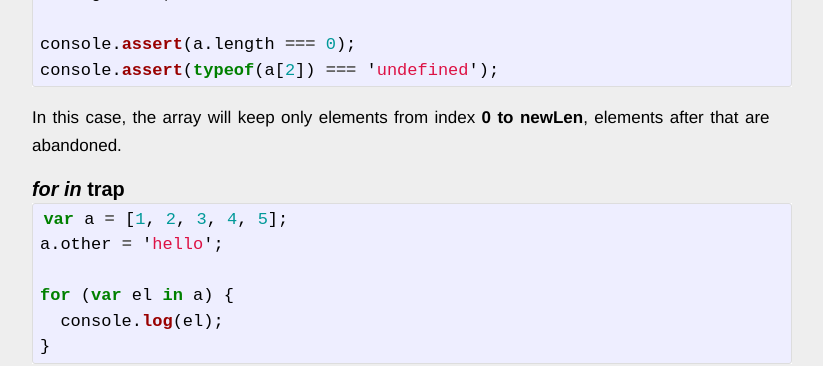
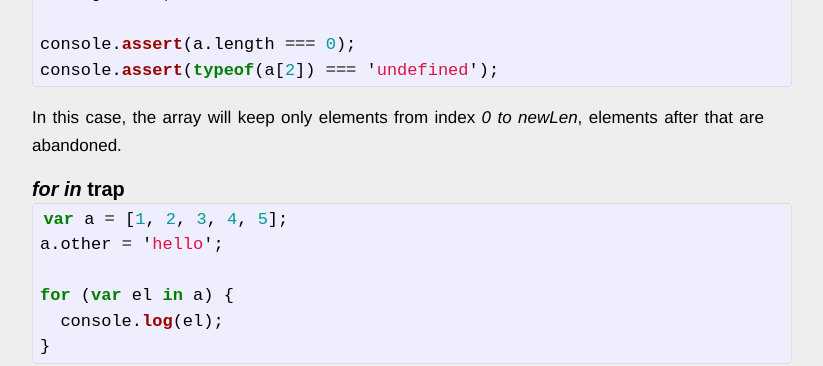
Before and after one commit to fuqcool/fuqcool.github.io, a Jekyll site: the page built from _posts/2014-02-11-know-js-array.md, in a window 1280 px wide. Shown: the part 1628-1994 px from the top of the page, without its empty margins (228-1051 px from the left). Built offline with Jekyll 4.4.1, drawn with Linux system fonts in a browser that asks for light colours; Markdown is read by kramdown in place of the engine named in the settings; comment, search, counter and statistics services are not loaded.

````diff
--- a/_posts/2014-02-11-know-js-array.md
+++ b/_posts/2014-02-11-know-js-array.md
@@ -68,7 +68,7 @@ console.assert(a.length === 0);
 console.assert(typeof(a[2]) === 'undefined');
 ```
 
-In this case, the array will keep only elements from index **0 to newLen**, elements after that are abandoned.
+In this case, the array will keep only elements from index *0 to newLen*, elements after that are abandoned.
 
 
 ### *for in* trap
````
